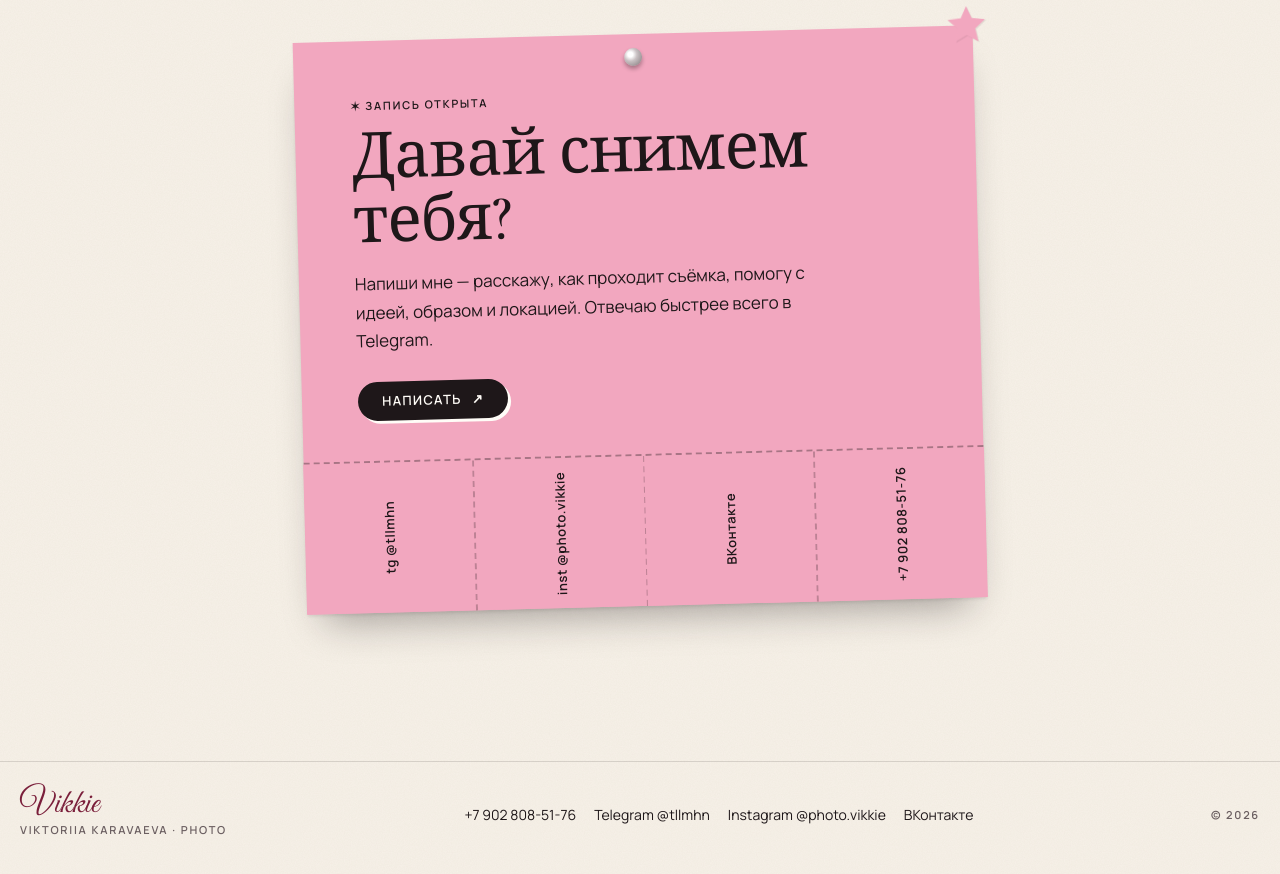
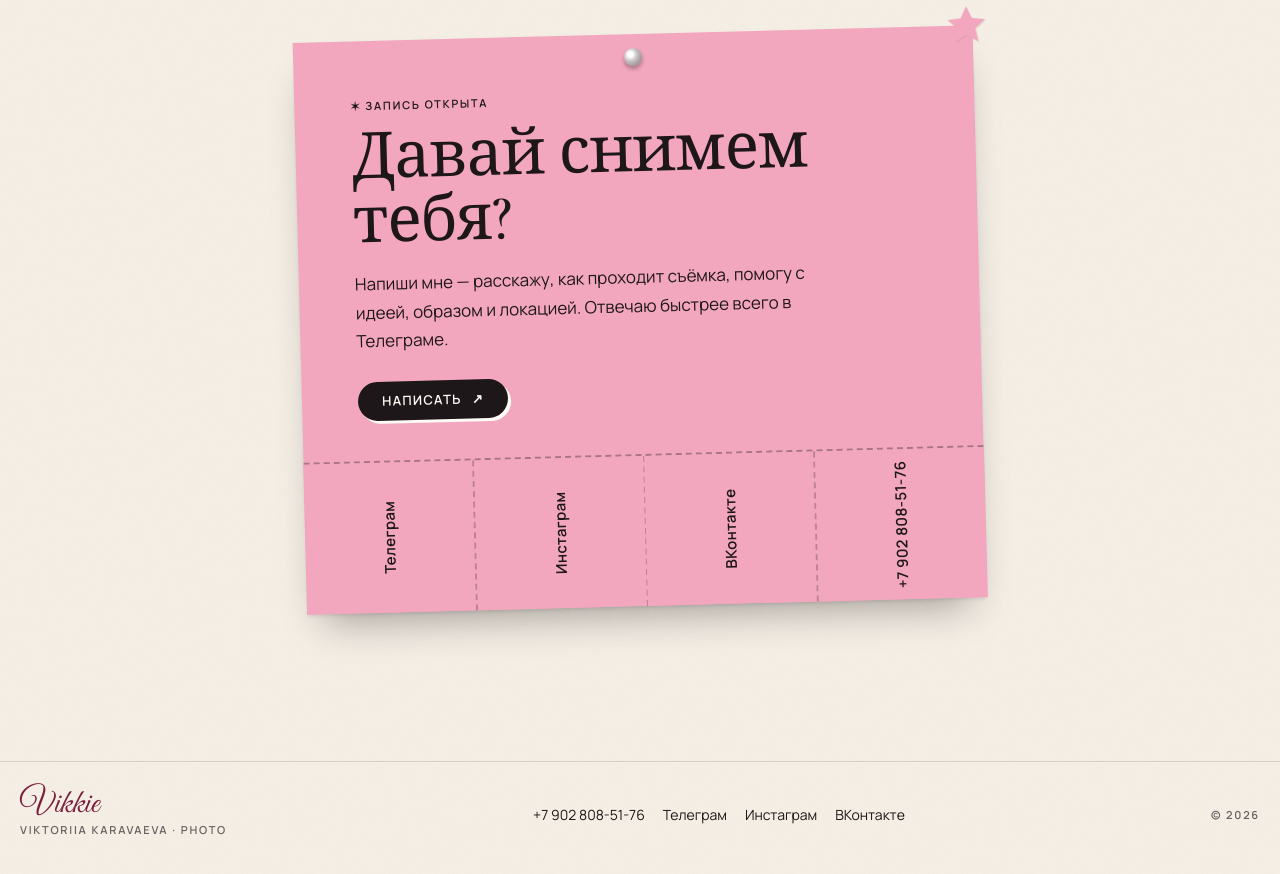
Before and after one commit to vikrvva/vikkie-site, a plain HTML site: page index.html in a window 1280 px wide. Shown: the part 7364-8238 px from the top of the page. Drawn offline with nearby package versions, Linux system fonts and the light colour scheme.

Commit message:
Контакты: понятные подписи, листочки без «прыжка» при наведении

```diff
--- a/assets/site.js
+++ b/assets/site.js
@@ -56,8 +56,8 @@ function writeBtn(s, cls = "", label = "Написать") {
   return `<div class="write ${cls}">
     <button class="btn" type="button" aria-expanded="false" aria-haspopup="true">${label} <span aria-hidden="true">↗</span></button>
     <div class="write-menu" role="menu">
-      <a role="menuitem" href="${esc(s.telegram_url)}" target="_blank" rel="noopener">${ICONS.telegram} Telegram <span class="mono">быстрее всего</span></a>
-      <a role="menuitem" href="${esc(s.instagram_url)}" target="_blank" rel="noopener">${ICONS.instagram} Instagram <span class="mono">direct</span></a>
+      <a role="menuitem" href="${esc(s.telegram_url)}" target="_blank" rel="noopener">${ICONS.telegram} Телеграм <span class="mono">быстрее всего</span></a>
+      <a role="menuitem" href="${esc(s.instagram_url)}" target="_blank" rel="noopener">${ICONS.instagram} Инстаграм <span class="mono">директ</span></a>
       <a role="menuitem" href="${esc(s.vk_url)}" target="_blank" rel="noopener">${ICONS.vk} ВКонтакте</a>
       <a role="menuitem" href="${tel(s.phone)}">${ICONS.phone} Позвонить</a>
     </div>
@@ -87,8 +87,8 @@ function footer(s) {
     <div><span class="wordmark">Vikkie</span><div class="mono muted">Viktoriia Karavaeva · photo</div></div>
     <nav aria-label="Контакты">
       <a href="${tel(s.phone)}">${esc(s.phone)}</a>
-      <a href="${esc(s.telegram_url)}" target="_blank" rel="noopener">Telegram ${esc(s.telegram_handle || "")}</a>
-      <a href="${esc(s.instagram_url)}" target="_blank" rel="noopener">Instagram ${esc(s.instagram_handle)}</a>
+      <a href="${esc(s.telegram_url)}" target="_blank" rel="noopener">Телеграм</a>
+      <a href="${esc(s.instagram_url)}" target="_blank" rel="noopener">Инстаграм</a>
       <a href="${esc(s.vk_url)}" target="_blank" rel="noopener">ВКонтакте</a>
     </nav>
     <div class="mono muted">© ${new Date().getFullYear()}</div>
@@ -152,10 +152,10 @@ function contactBlock(s) {
       <p>${esc(s.cta_text)}</p>
       ${writeBtn(s)}
       <div class="tabs">
-        <a href="${esc(s.telegram_url)}" target="_blank" rel="noopener">tg ${esc(s.telegram_handle || "")}</a>
-        <a href="${esc(s.instagram_url)}" target="_blank" rel="noopener">inst ${esc(s.instagram_handle)}</a>
+        <a href="${esc(s.telegram_url)}" target="_blank" rel="noopener" aria-label="Телеграм ${esc(s.telegram_handle || "")}">Телеграм</a>
+        <a href="${esc(s.instagram_url)}" target="_blank" rel="noopener" aria-label="Инстаграм ${esc(s.instagram_handle)}">Инстаграм</a>
         <a href="${esc(s.vk_url)}" target="_blank" rel="noopener">ВКонтакте</a>
-        <a href="${tel(s.phone)}">${esc(s.phone)}</a>
+        <a href="${tel(s.phone)}" aria-label="Позвонить ${esc(s.phone)}">${esc(s.phone)}</a>
       </div>
     </div>
   </div></section>`;
--- a/assets/style.css
+++ b/assets/style.css
@@ -321,12 +321,12 @@ section { position: relative; }
   flex: 1; min-width: 0; height: 150px; display: flex; align-items: center; justify-content: center;
   border-left: 2px dashed rgba(30,23,25,.25); text-decoration: none;
   writing-mode: vertical-rl; transform: rotate(180deg);
-  font-family: var(--f-sans); font-size: 13px; font-weight: 600; letter-spacing: .04em; background: var(--a);
-  transition: transform .2s;
+  font-family: var(--f-sans); font-size: 15px; font-weight: 600; letter-spacing: .02em; color: var(--ink);
+  background: var(--a); cursor: pointer; transition: background .2s;
 }
 .tabs a:last-child { border-left: 0; }
-.tabs a:hover { transform: rotate(180deg) translateY(-8px) rotate(-3deg); background: var(--a-soft); }
-@media (max-width: 520px) { .tabs a { height: 130px; font-size: 11px; } }
+.tabs a:hover, .tabs a:focus-visible { background: var(--a-soft); outline: none; }
+@media (max-width: 520px) { .tabs a { height: 136px; font-size: 13px; } }
 
 /* ── Подвал ─────────────────────────────────────────── */
 .site-footer { border-top: 1px solid var(--line); padding: 28px 0 36px; margin-top: 40px; }
--- a/content/settings.json
+++ b/content/settings.json
@@ -14,7 +14,7 @@
     { "title": "Получаешь фото", "text": "Бережно отбираю и обрабатываю кадры — и присылаю готовую галерею." }
   ],
   "cta_title": "Давай снимем тебя?",
-  "cta_text": "Напиши мне — расскажу, как проходит съёмка, помогу с идеей, образом и локацией. Отвечаю быстрее всего в Telegram.",
+  "cta_text": "Напиши мне — расскажу, как проходит съёмка, помогу с идеей, образом и локацией. Отвечаю быстрее всего в Телеграме.",
   "phone": "+7 902 808-51-76",
   "telegram_handle": "@tllmhn",
   "telegram_url": "https://t.me/tllmhn",
```
